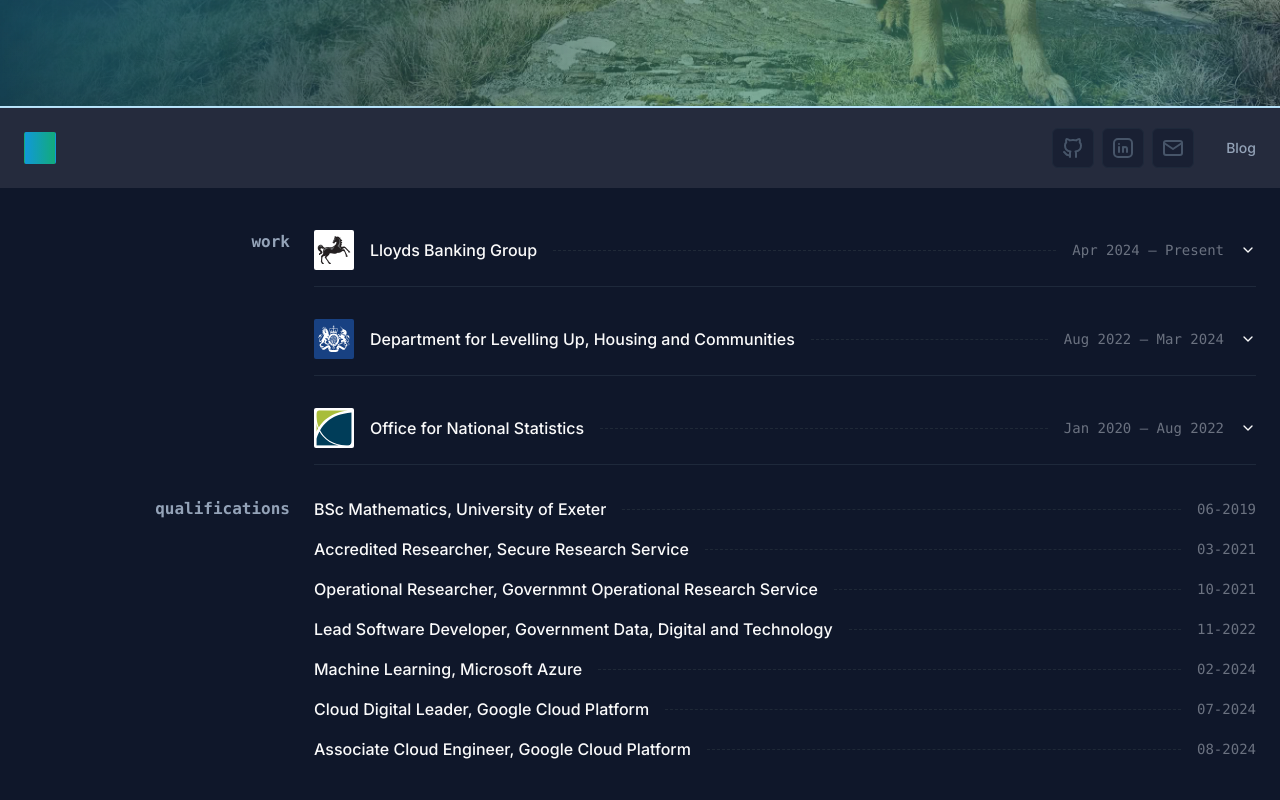
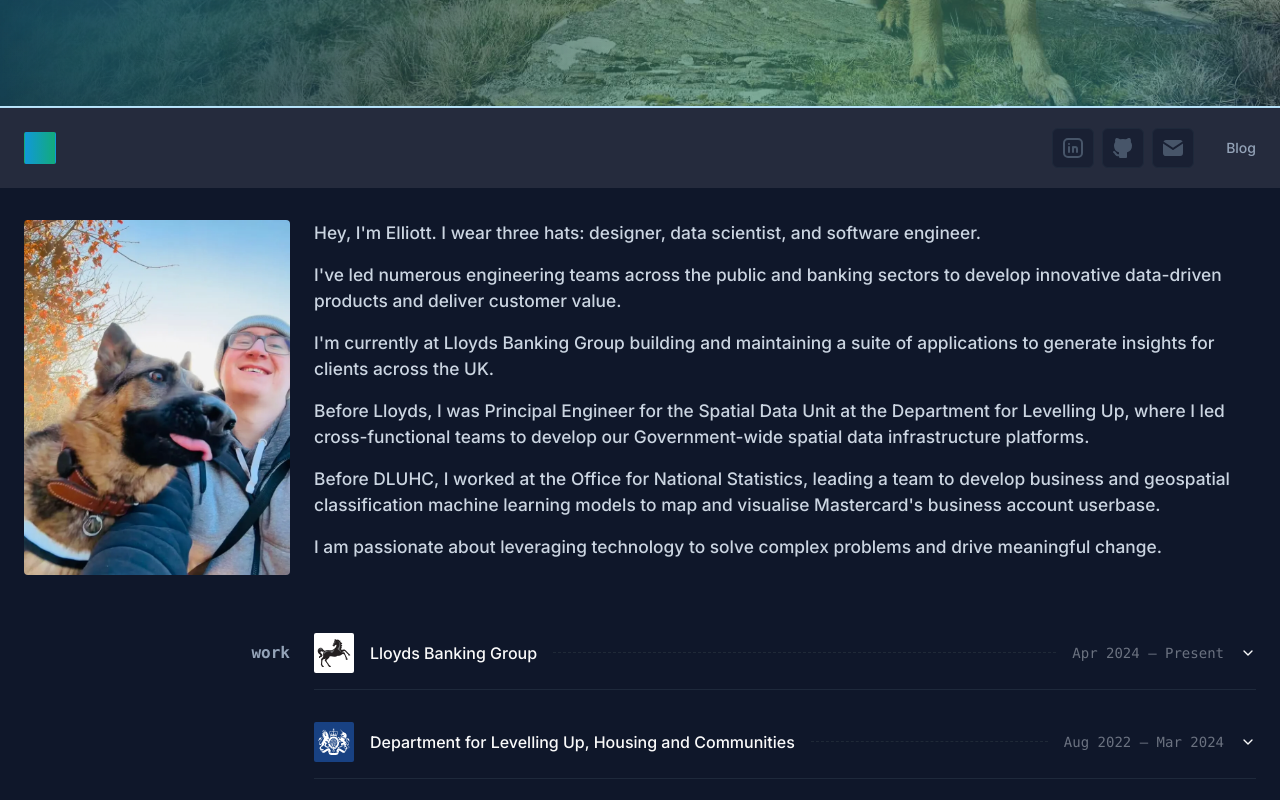
Before and after one commit to ellsphillips/website, a Next.js app: page / in a window 1280 px wide. Shown: the part 500-1300 px from the top of the page. Before the commit the page ends 1267 px from the top, so only its background shows below. Built offline with nearby package versions, Linux system fonts and the light colour scheme.

Commit message:
Feature: welcome message and move socials to data store

```diff
--- a/app/page.tsx
+++ b/app/page.tsx
@@ -5,6 +5,7 @@
 import DATA from "@/lib/data";
 import Nav from "@/components/nav";
 import ResumeSection from "@/components/resume";
+import Welcome from "@/components/welcome";
 
 const BLUR_FADE_DELAY = 0.05;
 
@@ -48,7 +49,9 @@
           <Nav />
         </div>
 
-        <main className="mx-auto max-w-7xl w-full px-6">
+        <main className="mx-auto max-w-7xl w-full px-6 space-y-12">
+          <Welcome />
+
           <section id="work" className="space-y-8">
             {Object.entries(DATA.resume).map(([section, items], i) => (
               <BlurFade key={section} delay={BLUR_FADE_DELAY * (7 + i * 2)}>
--- a/components/nav.tsx
+++ b/components/nav.tsx
@@ -11,34 +11,9 @@
 import { clamp } from "@/lib/utils";
 import Link from "next/link";
 import DATA from "@/lib/data";
-import { Avatar, AvatarFallback, AvatarImage } from "./ui/avatar";
-import Image from "next/image";
-import {
-  IconBrandGithub,
-  IconBrandLinkedin,
-  IconMail,
-} from "@tabler/icons-react";
 import { Button } from "./ui/button";
 
 const pages = [{ href: "/blog", label: "Blog" }];
-
-const socials = [
-  {
-    href: "https://www.github.com/ellsphillips",
-    label: "GitHub",
-    icon: IconBrandGithub,
-  },
-  {
-    href: "https://www.linkedin.com/in/elliott-phillips",
-    label: "LinkedIn",
-    icon: IconBrandLinkedin,
-  },
-  {
-    href: "mailto:elliott.phillips.dev@gmail.com",
-    label: "Email",
-    icon: IconMail,
-  },
-];
 
 function useBoundedScroll(threshold: number) {
   let { scrollY } = useScroll();
@@ -127,7 +102,7 @@
                         ),
                       }}
                     >
-                      {socials.map((social) => (
+                      {DATA.socials.map((social) => (
                         <Button
                           key={`social-${social.label}`}
                           variant="outline"
--- a/components/resume.tsx
+++ b/components/resume.tsx
@@ -48,8 +48,8 @@
   return (
     <div className="grid items-start place-content-center grid-cols-1 gap-6 md:grid-cols-8">
       <h4
-        className={`col-span-2 pt-8 text-lg font-bold text-black dark:text-slate-400 font-mono ${
-          items[0].description ? "md:pt-[1rem]" : "md:pt-0"
+        className={`col-span-2 text-lg font-bold text-black dark:text-slate-400 font-mono ${
+          items[0].description ? "md:pt-6" : "md:pt-0"
         } md:text-right md:text-base md:text-opacity-40`}
       >
         {section}
--- /dev/null
+++ b/components/welcome.tsx
@@ -0,0 +1,47 @@
+import Image from "next/image";
+
+const Welcome = () => {
+  return (
+    <section id="about" className="grid gap-6 grid-cols-8 w-full">
+      <Image
+        src="/headshot.webp"
+        alt="Picture of the author"
+        width={500}
+        height={500}
+        className="hidden rounded col-span-2 md:block"
+      />
+      <div className="col-span-10 md:col-start-3 space-y-4 text-slate-300 text-[13pt] font-medium">
+        <p>
+          Hey, I'm Elliott. I wear three hats: designer, data scientist, and
+          software engineer.
+        </p>
+        <p>
+          I've led numerous engineering teams across the public and banking
+          sectors to develop innovative data-driven products and deliver
+          customer value.
+        </p>
+        <p>
+          I'm currently at Lloyds Banking Group building and maintaining a suite
+          of applications to generate insights for clients across the UK.
+        </p>
+        <p>
+          Before Lloyds, I was Principal Engineer for the Spatial Data Unit at
+          the Department for Levelling Up, where I led cross-functional teams to
+          develop our Government-wide spatial data infrastructure platforms.
+        </p>
+        <p>
+          Before DLUHC, I worked at the Office for National Statistics, leading
+          a team to develop business and geospatial classification machine
+          learning models to map and visualise Mastercard's business account
+          userbase.
+        </p>
+        <p>
+          I am passionate about leveraging technology to solve complex problems
+          and drive meaningful change.
+        </p>
+      </div>
+    </section>
+  );
+};
+
+export default Welcome;
--- a/lib/data.ts
+++ b/lib/data.ts
@@ -1,3 +1,9 @@
+import {
+  IconBrandLinkedin,
+  IconBrandGithubFilled,
+  IconMailFilled,
+} from "@tabler/icons-react";
+
 export type Role = {
   title: string;
   date: string;
@@ -43,12 +49,19 @@
   },
   socials: [
     {
-      name: "GitHub",
-      url: "www.github.com/ellsphillips",
+      href: "https://www.linkedin.com/in/elliott-phillips",
+      label: "LinkedIn",
+      icon: IconBrandLinkedin,
     },
     {
-      name: "LinkedIn",
-      url: "www.linkedin.com/in/elliott-phillips",
+      href: "https://www.github.com/ellsphillips",
+      label: "GitHub",
+      icon: IconBrandGithubFilled,
+    },
+    {
+      href: "mailto:elliott.phillips.dev@gmail.com",
+      label: "Email",
+      icon: IconMailFilled,
     },
   ],
   resume: {
```
Also changed, not shown: public/author.jpeg (renamed from public/headshot.jpeg), public/headshot.webp (added).
